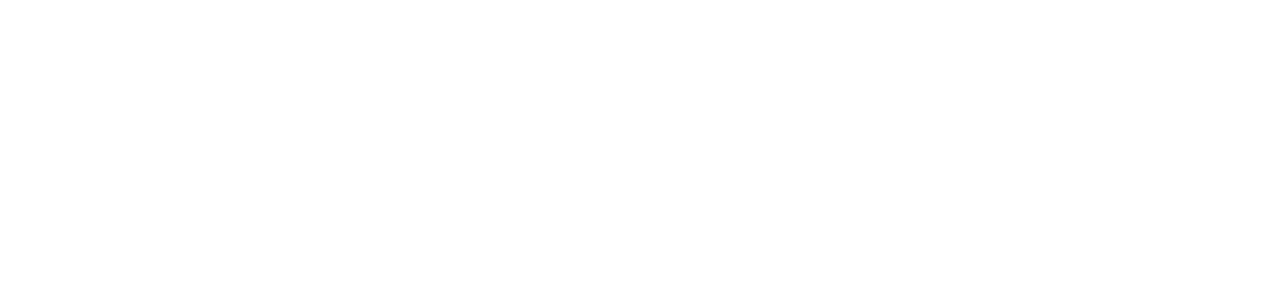
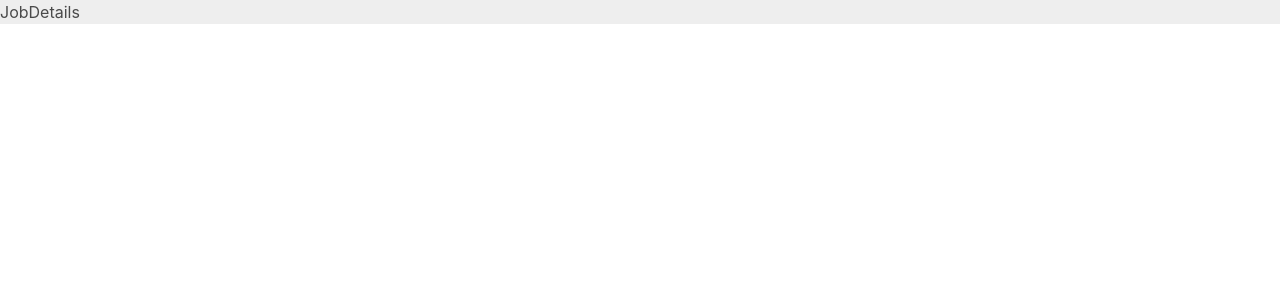
Before and after one commit to mate85-vagas/vagas-frontend, a React (Create React App) app: page /vagas/1 in a window 1280 px wide. Before the commit this address had no page. Shown: the top 300 px of the page. Built offline with nearby package versions, Linux system fonts and the light colour scheme.

Commit message:
Adds: Job Detail route

```diff
--- a/src/routes/index.jsx
+++ b/src/routes/index.jsx
@@ -5,18 +5,23 @@
 import Register from '../pages/Register'
 import JobList from '../pages/JobList'
 import ProtectedRoute from '../components/Routes/ProtectedRoute'
+import JobDetails from '../pages/JobDetails'
 
 function AppRoutes() {
   return (
     <Router>
       <Routes>
         <Route path="/" exact element={<JobList />} />
+
         <Route exact path="/login" element={<ProtectedRoute />}>
           <Route exact path="/login" element={<Login />} />
         </Route>
+
         <Route exact path="/register" element={<ProtectedRoute />}>
           <Route exact path="/register" element={<Register />} />
         </Route>
+
+        <Route path="/vagas/:id" exact element={<JobDetails />} />
       </Routes>
     </Router>
   )
```
